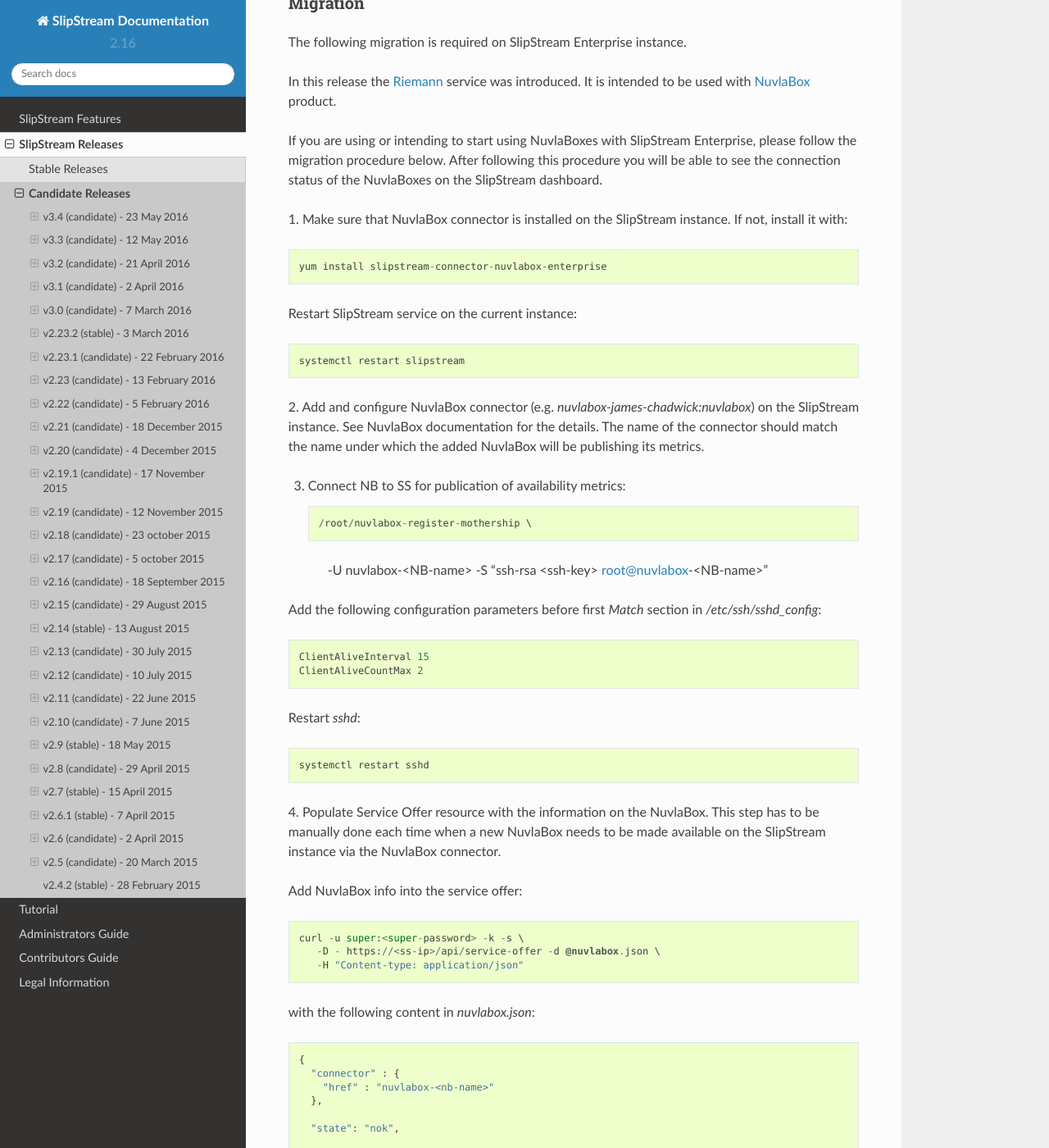
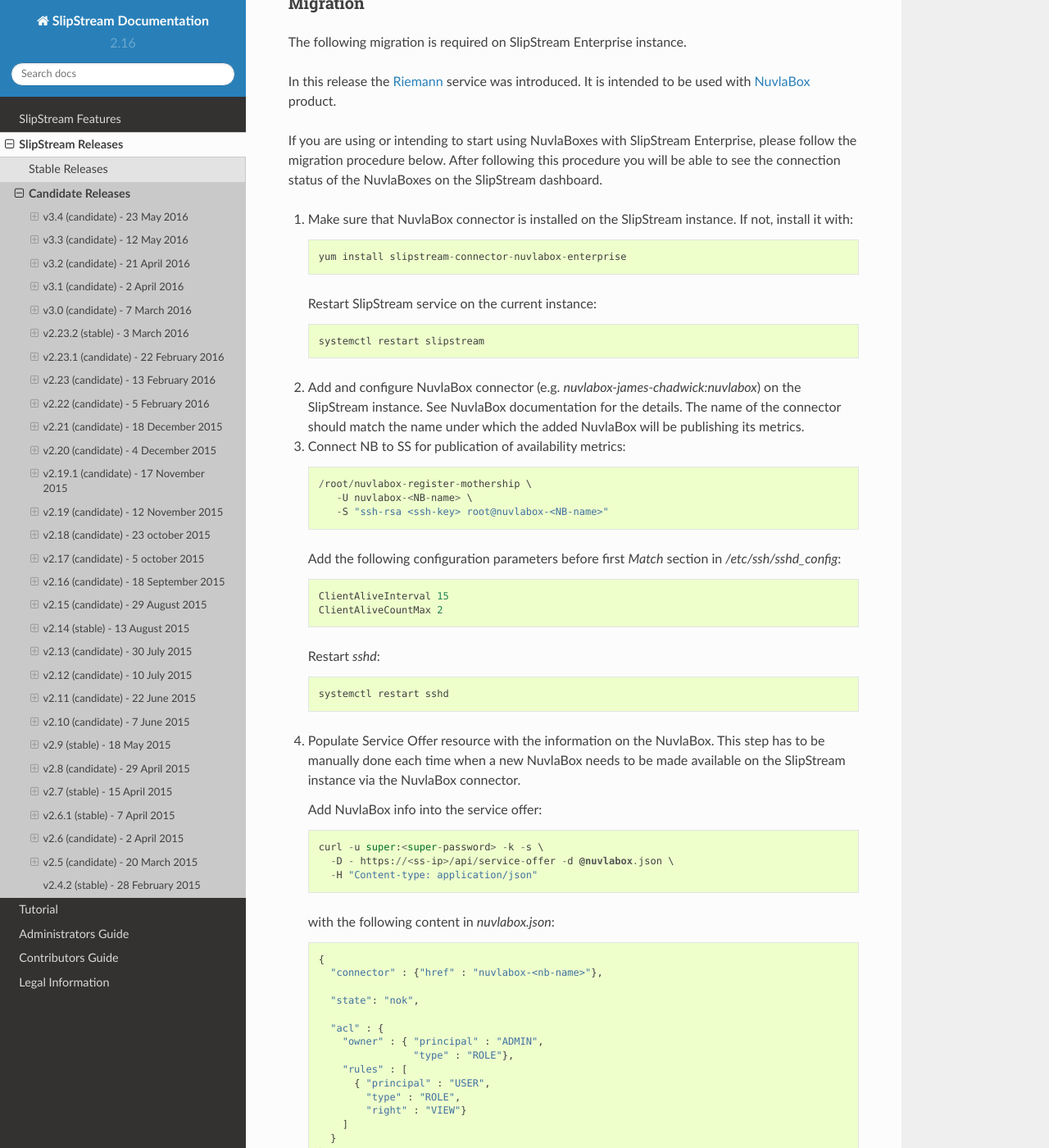
Before and after one commit to slipstream/SlipStreamDocumentation, a Sphinx documentation site: the page built from docs/release_notes/candidate_releases.rst, in a window 1280 px wide and 1400 px high, scrolled down 777 px. Shown: the whole window at 82% size. Built offline with Sphinx 7.4.7 and the Read the Docs theme 2.0.0, drawn with Linux system fonts in a browser that asks for light colours.

Commit message:
fix list formatting

```diff
--- a/docs/release_notes/candidate_releases.rst
+++ b/docs/release_notes/candidate_releases.rst
@@ -50,87 +50,82 @@
 status of the NuvlaBoxes on the SlipStream dashboard.
 
 1. Make sure that NuvlaBox connector is installed on the SlipStream
-instance. If not, install it with::
-
-   yum install slipstream-connector-nuvlabox-enterprise
-
-Restart SlipStream service on the current instance::
-
-   systemctl restart slipstream
+   instance. If not, install it with::
+
+     yum install slipstream-connector-nuvlabox-enterprise
+
+   Restart SlipStream service on the current instance::
+
+     systemctl restart slipstream
 
 2. Add and configure NuvlaBox connector
-(e.g. `nuvlabox-james-chadwick:nuvlabox`) on the SlipStream instance.
-See NuvlaBox documentation for the details. The name of the connector
-should match the name under which the added NuvlaBox will be
-publishing its metrics.
+   (e.g. `nuvlabox-james-chadwick:nuvlabox`) on the SlipStream
+   instance.  See NuvlaBox documentation for the details. The name of
+   the connector should match the name under which the added NuvlaBox
+   will be publishing its metrics.
 
 3. Connect NB to SS for publication of availability metrics::
 
-   /root/nuvlabox-register-mothership \
-     -U nuvlabox-<NB-name> \
-     -S "ssh-rsa <ssh-key> root@nuvlabox-<NB-name>"
-
-Add the following configuration parameters before first `Match`
-section in `/etc/ssh/sshd_config`::
-
-   ClientAliveInterval 15
-   ClientAliveCountMax 2
-
-Restart `sshd`::
-
-   systemctl restart sshd
+     /root/nuvlabox-register-mothership \
+        -U nuvlabox-<NB-name> \
+        -S "ssh-rsa <ssh-key> root@nuvlabox-<NB-name>"
+
+   Add the following configuration parameters before first `Match`
+   section in `/etc/ssh/sshd_config`::
+
+     ClientAliveInterval 15
+     ClientAliveCountMax 2
+
+   Restart `sshd`::
+
+     systemctl restart sshd
 
 4. Populate Service Offer resource with the information on the
-NuvlaBox.  This step has to be manually done each time when a new
-NuvlaBox needs to be made available on the SlipStream instance via the
-NuvlaBox connector.
-
-Add NuvlaBox info into the service offer::
-
-   curl -u super:<super-password> -k -s \
-      -D - https://<ss-ip>/api/service-offer -d @nuvlabox.json \
-      -H "Content-type: application/json"
-
-with the following content in `nuvlabox.json`::
-
-   {
-     "connector" : {
-       "href" : "nuvlabox-<nb-name>"
-     },
-
-     "state": "nok",
-
-     "acl" : {
-       "owner" : {
-         "principal" : "ADMIN",
-         "type" : "ROLE"
-       },
-       "rules" : [ {
-         "principal" : "USER",
-         "type" : "ROLE",
-         "right" : "VIEW"
-       } ]
+   NuvlaBox.  This step has to be manually done each time when a new
+   NuvlaBox needs to be made available on the SlipStream instance via
+   the NuvlaBox connector.
+
+   Add NuvlaBox info into the service offer::
+
+     curl -u super:<super-password> -k -s \
+       -D - https://<ss-ip>/api/service-offer -d @nuvlabox.json \
+       -H "Content-type: application/json"
+
+   with the following content in `nuvlabox.json`::
+
+     {
+       "connector" : {"href" : "nuvlabox-<nb-name>"},
+
+       "state": "nok",
+
+       "acl" : {
+         "owner" : { "principal" : "ADMIN",
+                     "type" : "ROLE"},
+         "rules" : [
+           { "principal" : "USER",
+             "type" : "ROLE",
+             "right" : "VIEW"}
+         ]
+       }
      }
-   }
-
 
 5. Run the following to install and configure the Riemann service.
 
-The command below is required to be ran if you are upgrading an
-existing SlipStream instance.  You don't need to run the command below
-if you've just installed SlipStream from scratch::
-
-    curl -LkfsS https://raw.githubusercontent.com/slipstream/SlipStream/candidate-latest/install/ss-install-riemann.sh | bash
-
-Edit `/etc/sysconfig/riemann` and export the following environment
-variables::
-
-    export SLIPSTREAM_ENDPOINT=https://127.0.0.1
-    export SLIPSTREAM_SUPER_PASSWORD=change_me_password
-
-Restart Riemann service::
-
-    systemctl restart riemann
+   The command below is required to be ran if you are upgrading an
+   existing SlipStream instance.  You don't need to run the command
+   below if you've just installed SlipStream from scratch::
+
+     curl -LkfsS https://raw.githubusercontent.com/slipstream/SlipStream/candidate-latest/install/ss-install-riemann.sh | bash
+
+   Edit `/etc/sysconfig/riemann` and export the following environment
+   variables::
+
+     export SLIPSTREAM_ENDPOINT=https://127.0.0.1
+     export SLIPSTREAM_SUPER_PASSWORD=change_me_password
+
+   Restart Riemann service::
+
+     systemctl restart riemann
 
 Commits
 ~~~~~~~
```
